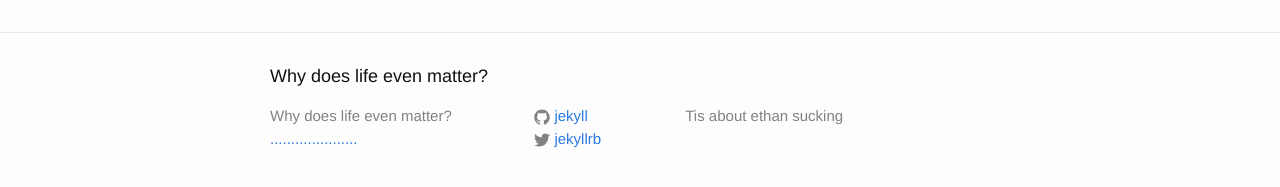
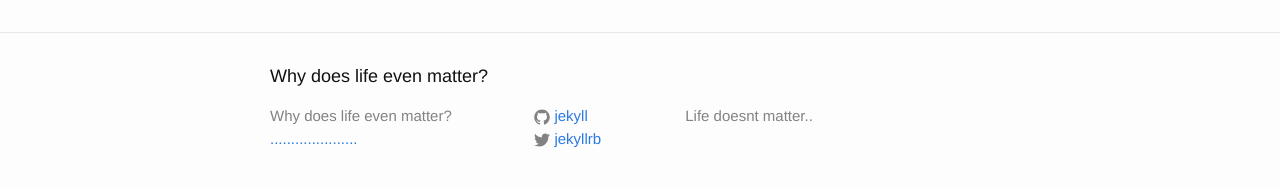
Before and after one commit to Yamatoshi01/Yamatoshi01.github.io, a Jekyll site: the page built from about.md, in a window 1280 px wide. Shown: the part 318-505 px from the top of the page. Built offline with Jekyll 4.4.1, drawn with Linux system fonts in a browser that asks for light colours.

Commit message:
Update _config.yml

```diff
--- a/_config.yml
+++ b/_config.yml
@@ -9,7 +9,7 @@
 title: Why does life even matter?
 email: .....................
 description: > # this means to ignore newlines until "baseurl:"
- Tis about ethan sucking
+ Life doesnt matter..
 baseurl: "" # the subpath of your site, e.g. /blog
 url: "http://yourdomain.com" # the base hostname & protocol for your site
 twitter_username: jekyllrb
```
